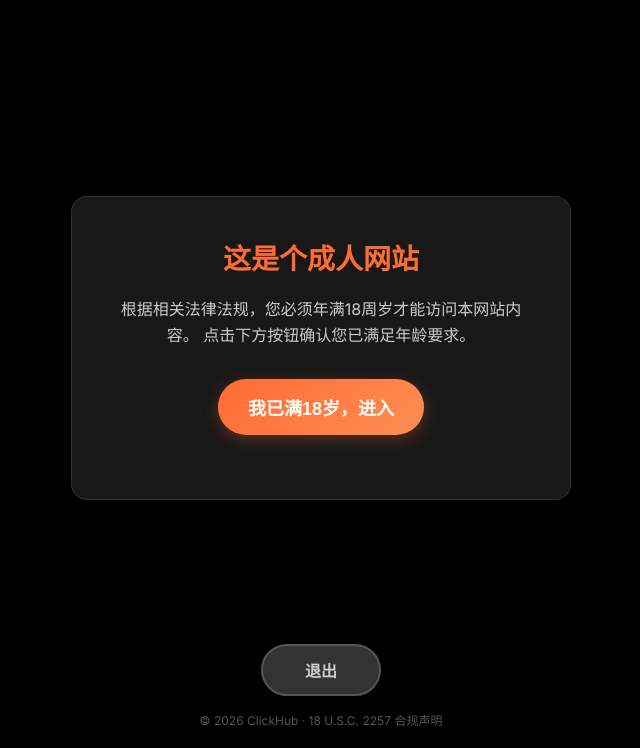
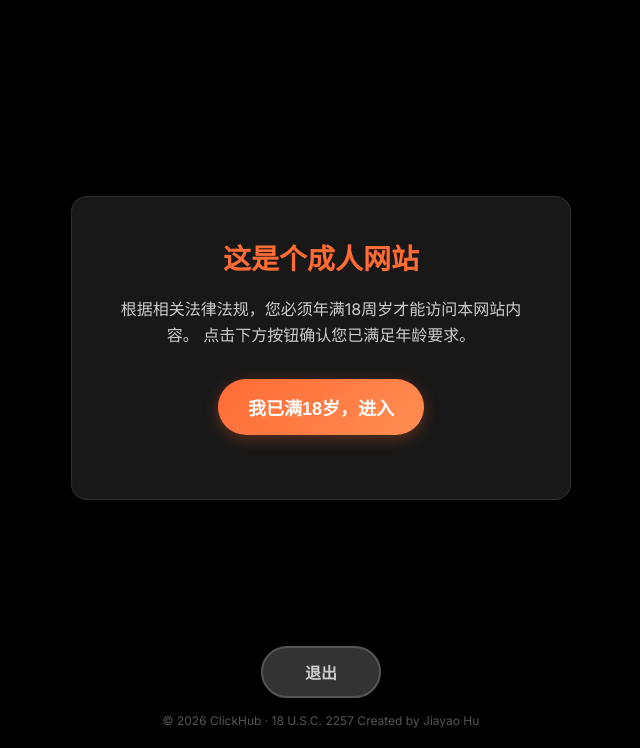
Before and after one commit to Jiayao-Hu-2023/Jiayao-Hu-2023.github.io, a plain HTML site: page index.html in a window 1280 px wide. Shown: the part 52-800 px from the top of the page, without its empty margins (319-959 px from the left). Drawn offline with Linux system fonts and the light colour scheme.

Commit message:
Update index.html

```diff
--- a/index.html
+++ b/index.html
@@ -37,7 +37,7 @@
         <!-- 退出按钮 -->
         <div class="footer">
             <button id="exitButton" class="exit-button">退出</button>
-            <div class="copyright">© 2026 ClickHub · 18 U.S.C. 2257 合规声明</div>
+            <div class="copyright">© 2026 ClickHub · 18 U.S.C. 2257 Created by Jiayao Hu</div>
         </div>
 
         <!-- 对话框元素 -->
```
